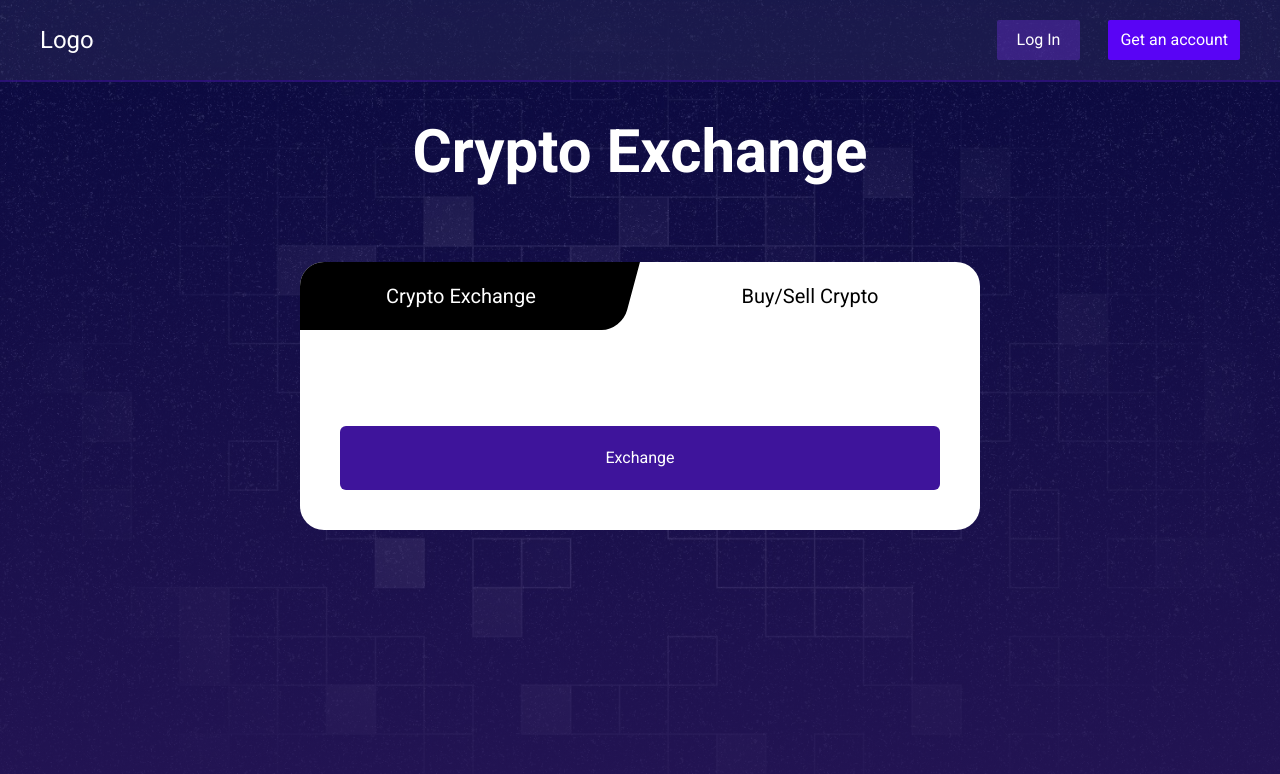
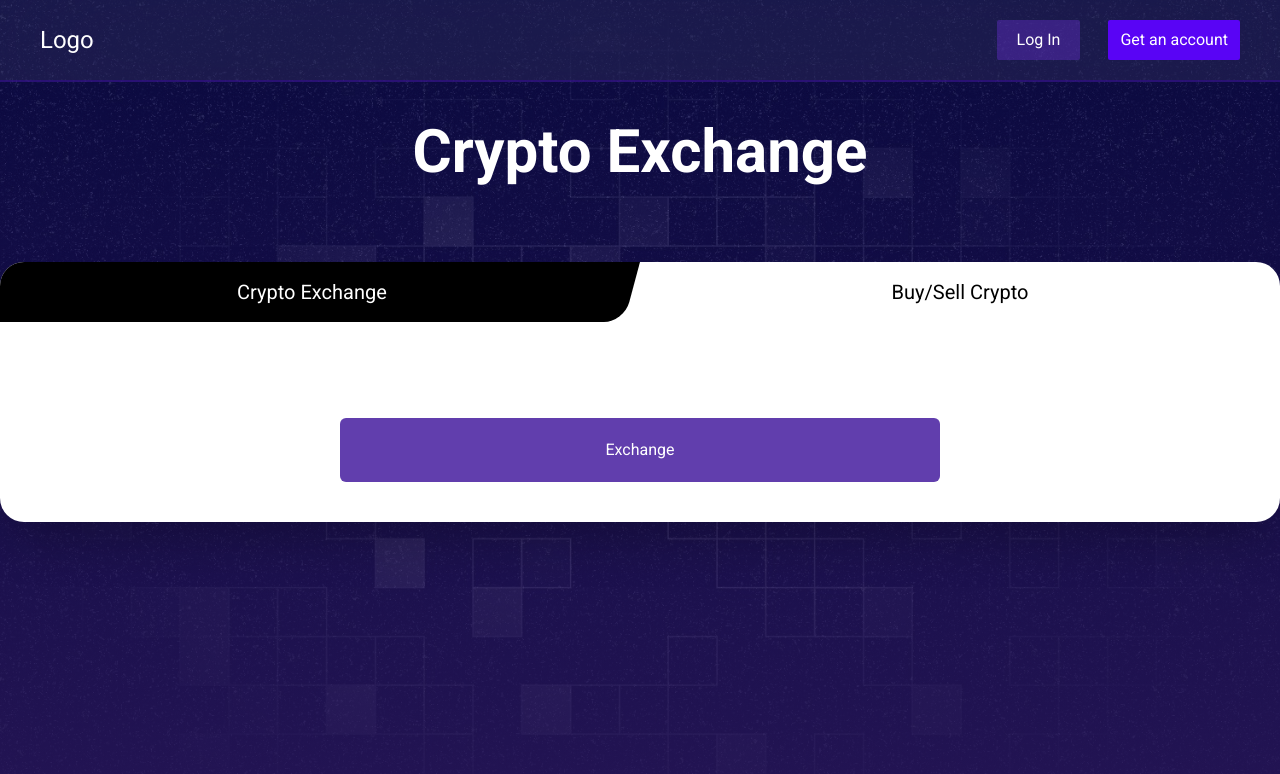
Before and after one commit to Kamasah-Dickson/CryptoExchange, a React (Vite) app: page / in a window 1280 px wide. Shown: the top 774 px of the page. Built offline with nearby package versions, Linux system fonts and the light colour scheme.

Commit message:
update currencyCard

```diff
--- a/src/Components/CurrencyCard.tsx
+++ b/src/Components/CurrencyCard.tsx
@@ -5,7 +5,7 @@ function CurrencyCard() {
 	const [currencies, setCurrencies] = useState(["hello"]);
 	const [activeTab, setActiveTab] = useState(1);
 	return (
-		<form className="mx-auto mt-20 max-w-[680px]  overflow-hidden rounded-3xl bg-[white] ">
+		<form className=" my-max2 mt-20 overflow-hidden  rounded-3xl bg-[white] shadow-2xl ">
 			<div>
 				{/* ====tab header==== */}
 				<div className=" flex items-center justify-between">
@@ -13,7 +13,7 @@ function CurrencyCard() {
 						onClick={() => setActiveTab(2)}
 						className={`skewed-border ${
 							activeTab === 1 && "active"
-						} flex-1 cursor-pointer p-5 text-center text-xl font-normal`}
+						} flex-1 cursor-pointer p-4 text-center text-xl font-normal`}
 					>
 						<h2 className={activeTab === 1 ? "skew-x-[15deg]" : ""}>
 							Crypto Exchange
@@ -23,7 +23,7 @@ function CurrencyCard() {
 						onClick={() => setActiveTab(1)}
 						className={`skewed-border ${
 							activeTab === 2 && "active2"
-						} flex-1 cursor-pointer p-5 text-center  text-xl font-normal`}
+						} flex-1 cursor-pointer p-4 text-center  text-xl font-normal`}
 					>
 						<h2 className={activeTab === 2 ? "skew-x-[-15deg]" : ""}>
 							Buy/Sell Crypto
@@ -36,17 +36,16 @@ function CurrencyCard() {
 					{activeTab === 2 ? (
 						<div className="flex flex-col items-center justify-center gap-10">
 							<Exchange currencies={currencies} amount={1} currency={"USD"} />
-							<Exchange currencies={currencies} amount={1} currency={"USD"} />
 						</div>
 					) : (
 						<div></div>
 					)}
 				</div>
-				<div className="py-10">
+				<div className="py-10 px-4">
 					<input
 						type="submit"
 						value="Exchange"
-						className="font-largeYYYYYY mx-auto mt-4 block w-full max-w-[600px] cursor-pointer  rounded-md bg-[#370b97f5] py-5 font-small text-white active:scale-[1.06]"
+						className="font-largeYYYYYY mx-auto mt-4 block w-full max-w-[600px] cursor-pointer rounded-md bg-[#370b97c9] py-5 font-small text-white transition-all hover:bg-[#370b97] active:scale-[1.06]"
 					/>
 				</div>
 			</div>
```
